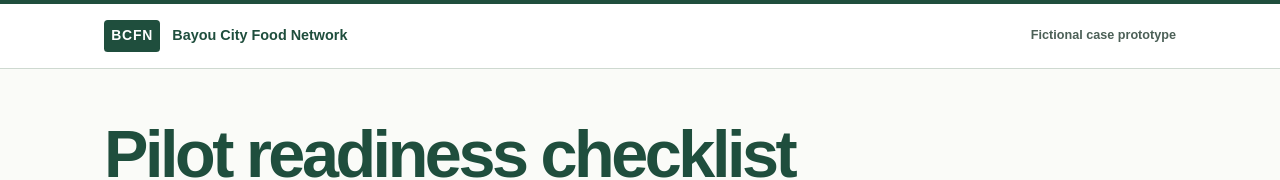
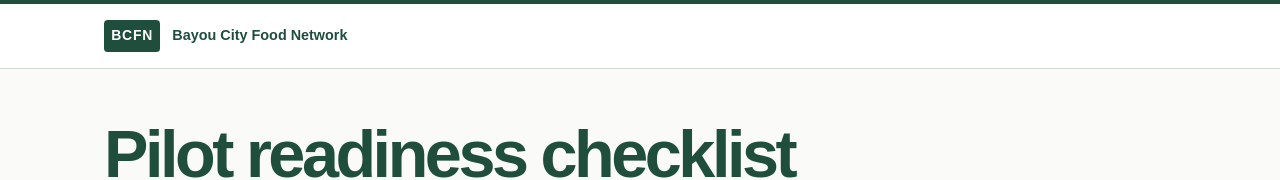
Before and after one commit to Pabscalderon/Expansiion-Checklist-cc, a plain HTML site: page index.html in a window 1280 px wide. Shown: the top 180 px of the page. Drawn offline with Linux system fonts and the light colour scheme.

Commit message:
Remove fictional case prototype label from header
Removed the fictional case label from the header.

```diff
--- a/index.html
+++ b/index.html
@@ -16,7 +16,6 @@
         <span class="brand-mark" aria-hidden="true">BCFN</span>
         <span>Bayou City Food Network</span>
       </div>
-      <span class="case-label">Fictional case prototype</span>
     </div>
   </header>
 
```
